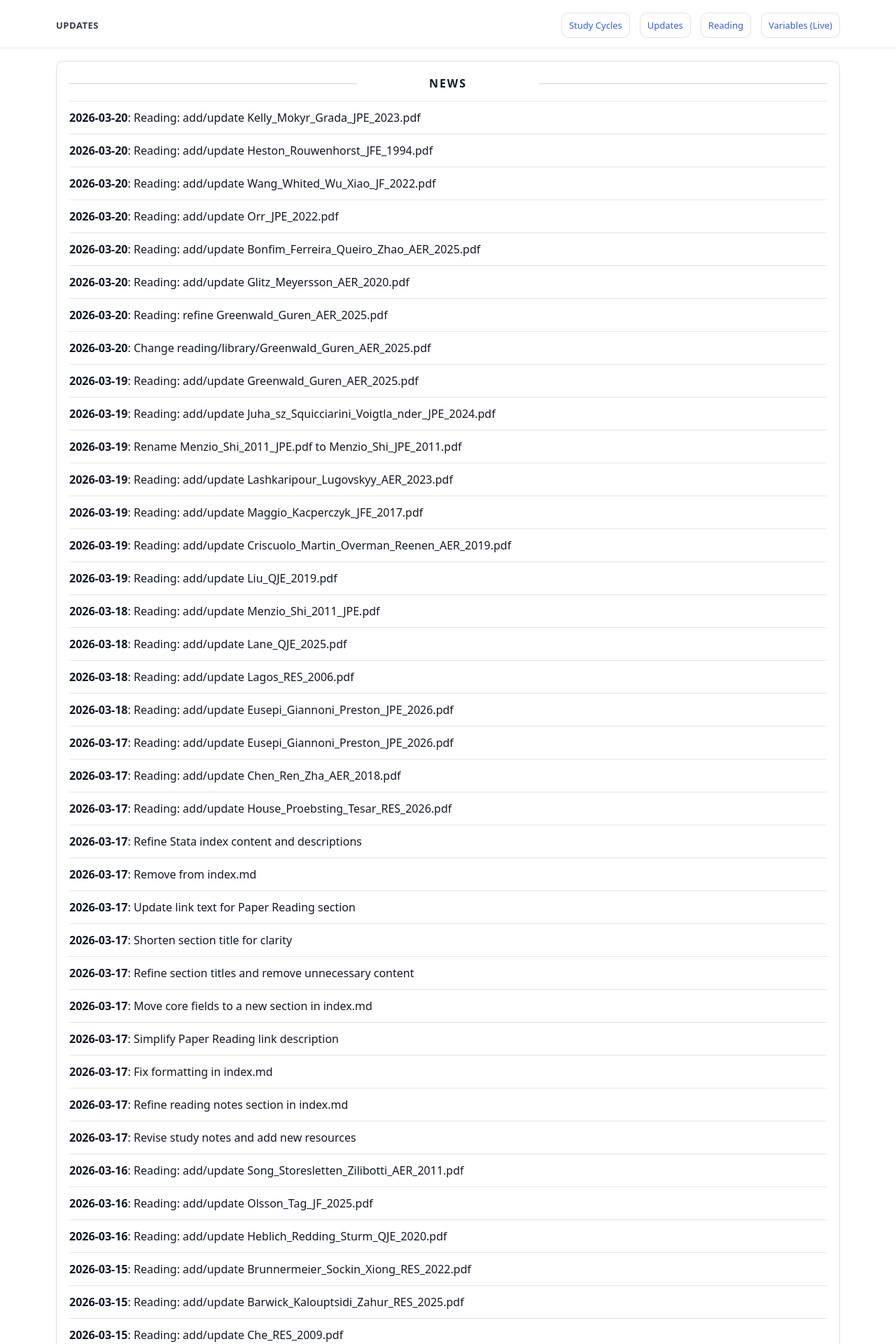
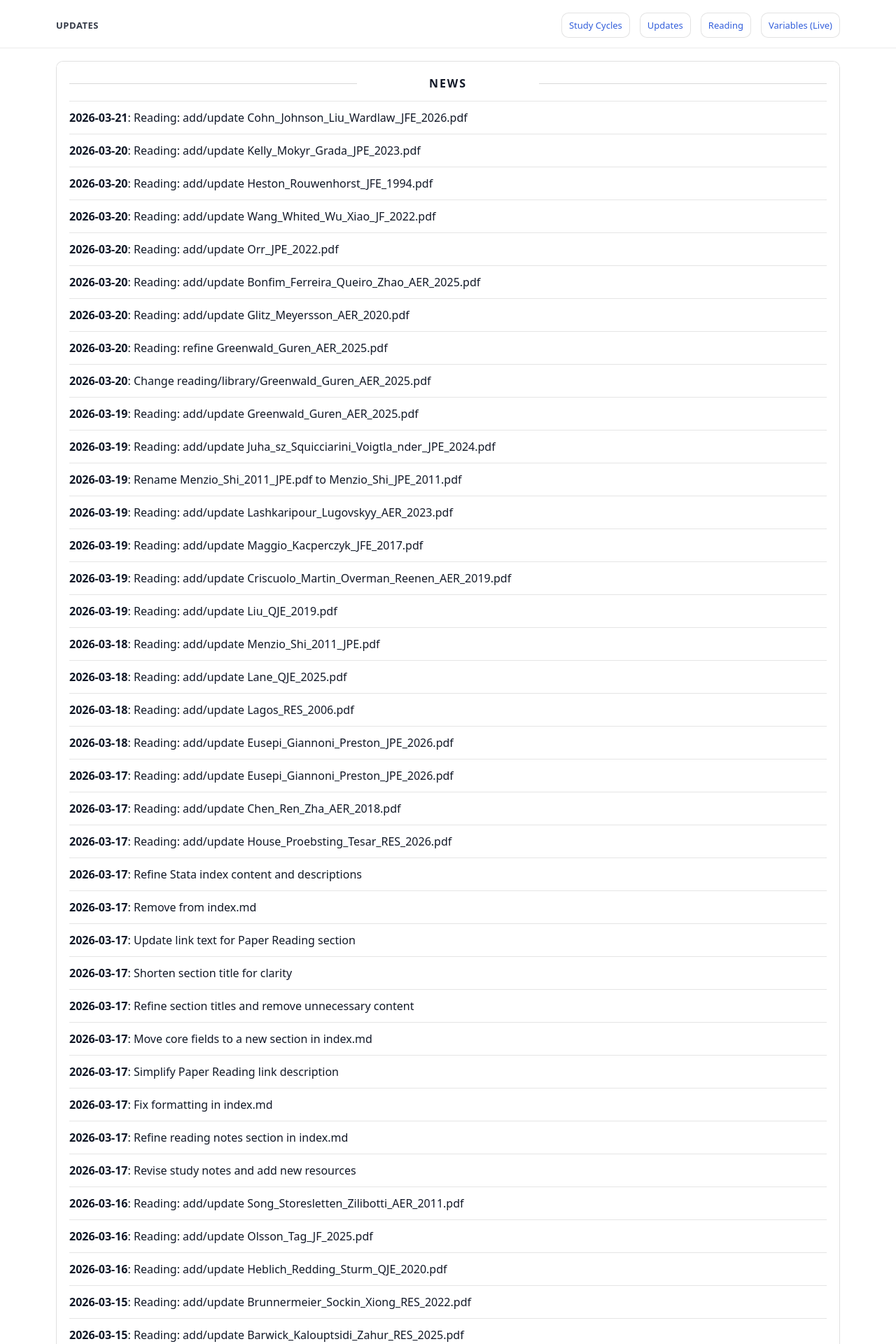
Before and after one commit to yaxinzn/study-archive, a Jekyll site: the page built from updates/index.md, in a window 1280 px wide. Shown: the top 1920 px of the page at 70% size. Built offline with Jekyll 4.4.1, drawn with Linux system fonts in a browser that asks for light colours; some of the changed text lies outside the part shown.

Commit message:
chore: update NEWS feed

```diff
--- a/_data/news.yml
+++ b/_data/news.yml
@@ -1,4 +1,7 @@
 # Auto-generated update history (sorted newest -> oldest). Do not edit manually.
+- ts: "1774041973"
+  date: "2026-03-21"
+  title: "Reading: add/update Cohn_Johnson_Liu_Wardlaw_JFE_2026.pdf"
 - ts: "1774008118"
   date: "2026-03-20"
   title: "Reading: add/update Kelly_Mokyr_Grada_JPE_2023.pdf"
```
